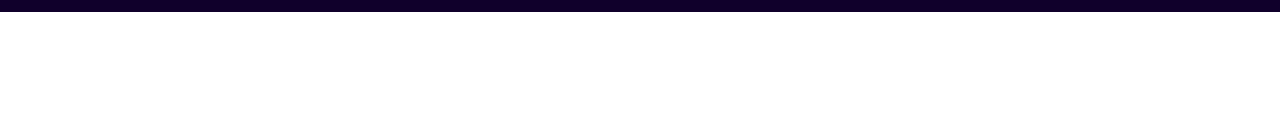
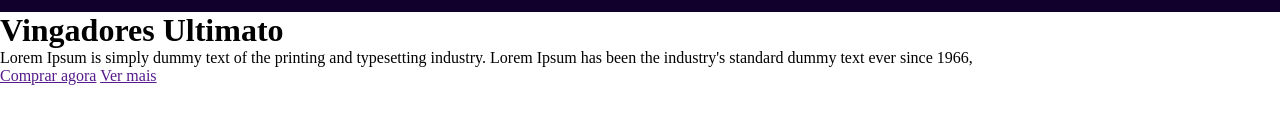
Before and after one commit to MatheusAlvarez/SpaceCine_Front-End, a plain HTML site: page index.html in a window 1280 px wide. Shown: the part 318-442 px from the top of the page. Drawn offline with Linux system fonts and the light colour scheme.

Commit message:
feat: Add main section in index.html

```diff
--- a/index.html
+++ b/index.html
@@ -38,5 +38,15 @@
 
     </header>
 
+    <!-- ----------- MAIN ----------- -->
+    <main>
+        <h1>Vingadores Ultimato</h1>
+        <p>Lorem Ipsum is simply dummy text of the printing and typesetting industry. Lorem Ipsum has been the industry's standard dummy text ever since 1966,</p>
+        <nav>
+            <a href="">Comprar agora</a>
+            <a href="">Ver mais</a>
+        </nav>
+    </main>
+
 </body>
 </html>
```
Also changed, not shown: 1 other file.
